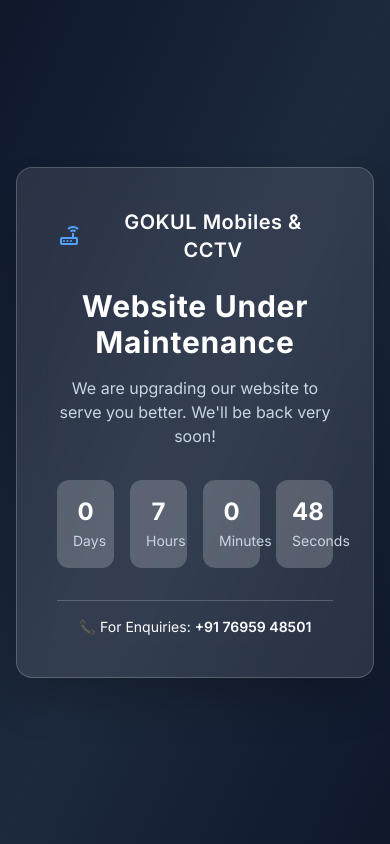
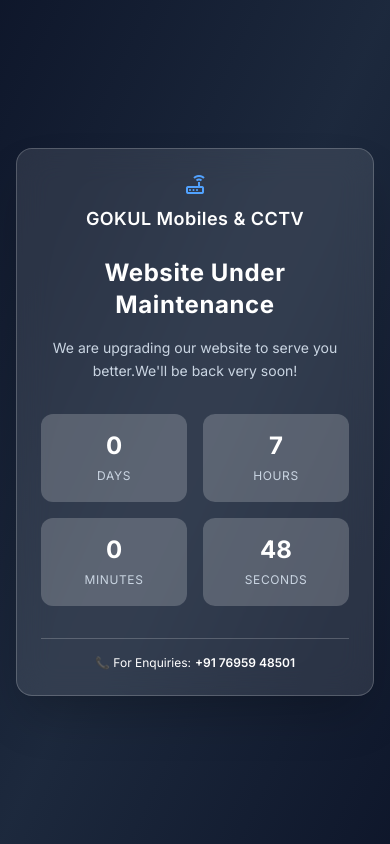
Before and after one commit to surya-sivaraj/Gokul-Website, a React (Vite) app: page / in a window 390 px wide. Built offline with nearby package versions, Linux system fonts and the light colour scheme.

Commit message:
Updated mobile number and image

```diff
--- a/src/components/Maintenance.jsx
+++ b/src/components/Maintenance.jsx
@@ -38,61 +38,70 @@
   }, []);
 
   return (
-    <div className="min-h-screen flex items-center justify-center bg-gradient-to-br from-slate-900 via-slate-800 to-slate-900 px-4">
+  <div className="min-h-screen flex items-center justify-center
+                  bg-gradient-to-br from-slate-900 via-slate-800 to-slate-900 px-4">
 
     <div className="bg-white/10 backdrop-blur-lg border border-white/20
-                      rounded-2xl shadow-2xl p-10 max-w-xl w-full text-center text-white">
+                    rounded-2xl shadow-2xl
+                    p-6 sm:p-10
+                    max-w-xl w-full text-center text-white">
 
       {/* Brand Name */}
-        <div className="mb-6 flex items-center justify-center gap-3">
+      <div className="mb-6 flex flex-col sm:flex-row items-center justify-center gap-2 sm:gap-3">
         <span className="material-symbols-outlined text-blue-400 text-3xl">
           router
         </span>
 
-  <h1 className="text-xl font-semibold tracking-wide text-white">
+        <h1 className="text-lg sm:text-xl font-semibold tracking-wide text-white">
           GOKUL Mobiles & CCTV
         </h1>
       </div>
 
+      <h2 className="text-2xl sm:text-3xl font-bold mb-4 tracking-wide">
+        Website Under Maintenance
+      </h2>
 
-        <h1 className="text-3xl font-bold mb-4 tracking-wide">
-          Website Under Maintenance
-        </h1>
-
-        <p className="text-slate-300 mb-8">
+      <p className="text-slate-300 text-sm sm:text-base mb-8 leading-relaxed">
         We are upgrading our website to serve you better.
+        <br className="hidden sm:block" />
         We'll be back very soon!
       </p>
 
       {/* Countdown */}
       {timeLeft && (
-          <div className="grid grid-cols-4 gap-4 mb-8">
-            {["Days", "Hours", "Minutes", "Seconds"].map((label, i) => {
-              const values = [
-                timeLeft.days,
-                timeLeft.hours,
-                timeLeft.minutes,
-                timeLeft.seconds,
-              ];
+        <div className="grid grid-cols-2 sm:grid-cols-4 gap-4 mb-8">
 
-              return (
-                <div key={i} className="bg-white/20 rounded-xl p-4">
-                  <p className="text-2xl font-bold">{values[i]}</p>
-                  <span className="text-sm text-slate-300">{label}</span>
+          {[
+            { label: "Days", value: timeLeft.days },
+            { label: "Hours", value: timeLeft.hours },
+            { label: "Minutes", value: timeLeft.minutes },
+            { label: "Seconds", value: timeLeft.seconds },
+          ].map((item, index) => (
+            <div
+              key={index}
+              className="bg-white/20 rounded-xl p-4 sm:p-5"
+            >
+              <p className="text-2xl sm:text-3xl font-bold">
+                {item.value}
+              </p>
+              <span className="text-xs sm:text-sm text-slate-300 uppercase tracking-wider">
+                {item.label}
+              </span>
             </div>
-              );
-            })}
+          ))}
+
         </div>
       )}
 
-        <div className="border-t border-white/20 pt-4 text-sm">
+      <div className="border-t border-white/20 pt-4 text-xs sm:text-sm">
         📞 For Enquiries:
         <span className="font-semibold ml-1">
-            +91  76959 48501
+          +91 76959 48501
         </span>
       </div>
 
     </div>
   </div>
 );
+
 }
```
Lines whose indentation alone changed are shown as unchanged.
